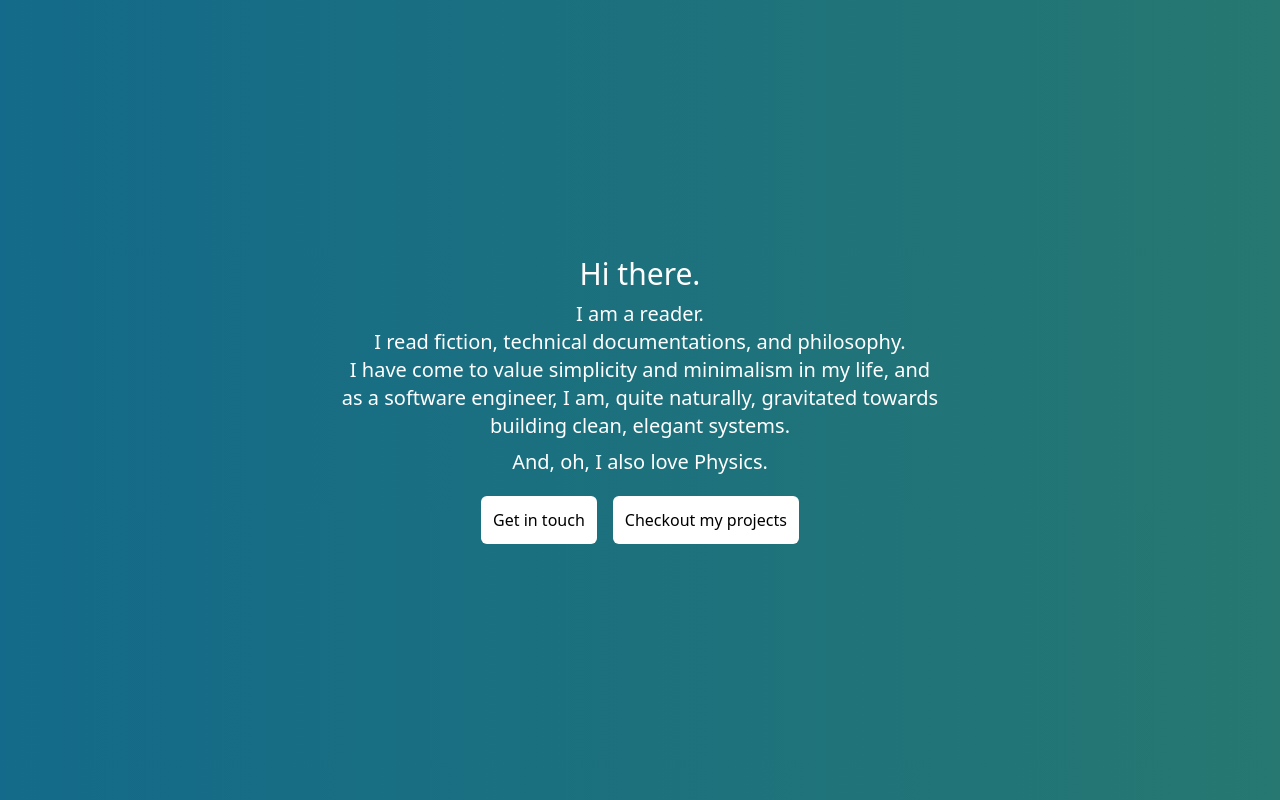
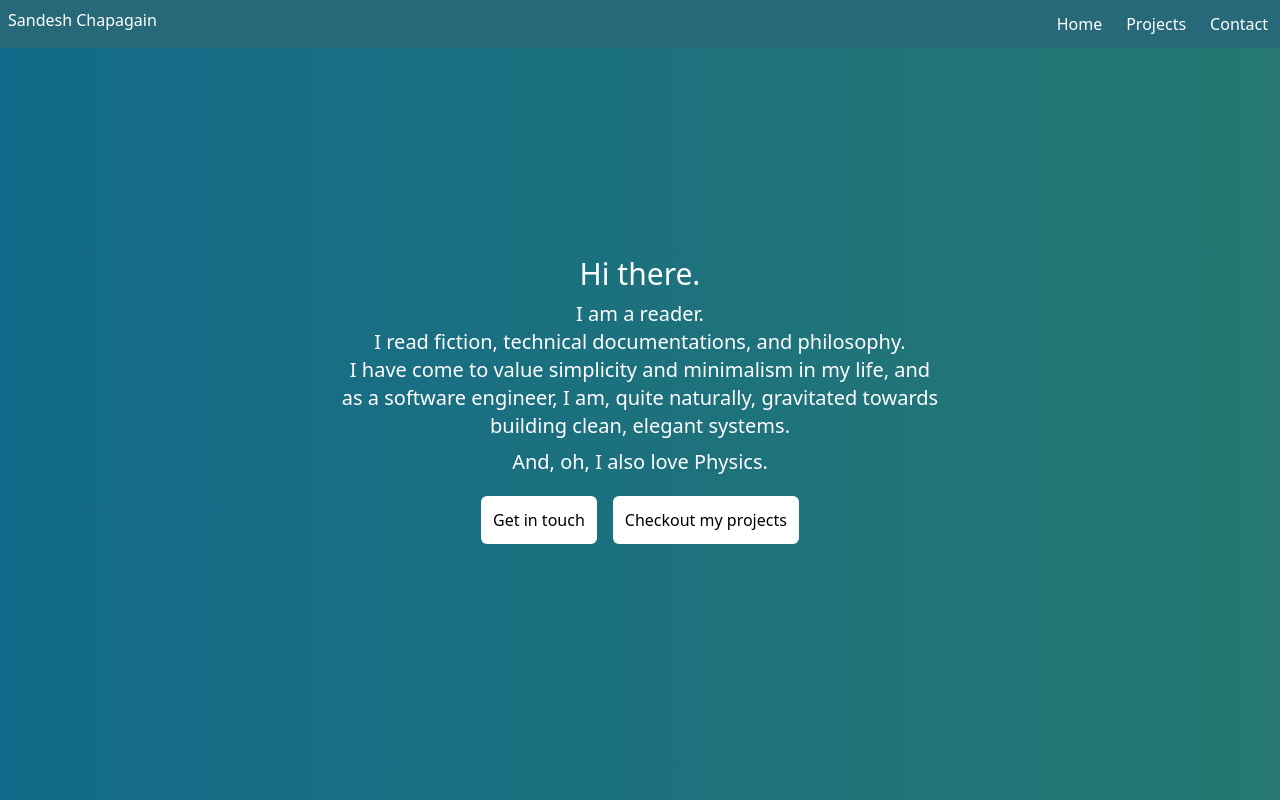
Before and after one commit to Schapagain/portfolio, a React (Create React App) app: page / in a window 1280 px wide. Shown: the top 800 px of the page. Built offline with nearby package versions, Linux system fonts and the light colour scheme.

Commit message:
increase z-index

```diff
--- a/src/App.js
+++ b/src/App.js
@@ -55,7 +55,7 @@ function App() {
         scrollToContact={scrollToContact}
         scrollToHome={scrollToHome}
         scrollToProjects={scrollToBlockByBlock}
-        className="flex justify-between p-2 mt-0 w-full fixed z-1 top-0"/>
+        className="flex justify-between p-2 mt-0 w-full fixed z-40 top-0"/>
         <BlockByBlock
         Ref={blockByBlockRef}
         className={projectClass}
```
